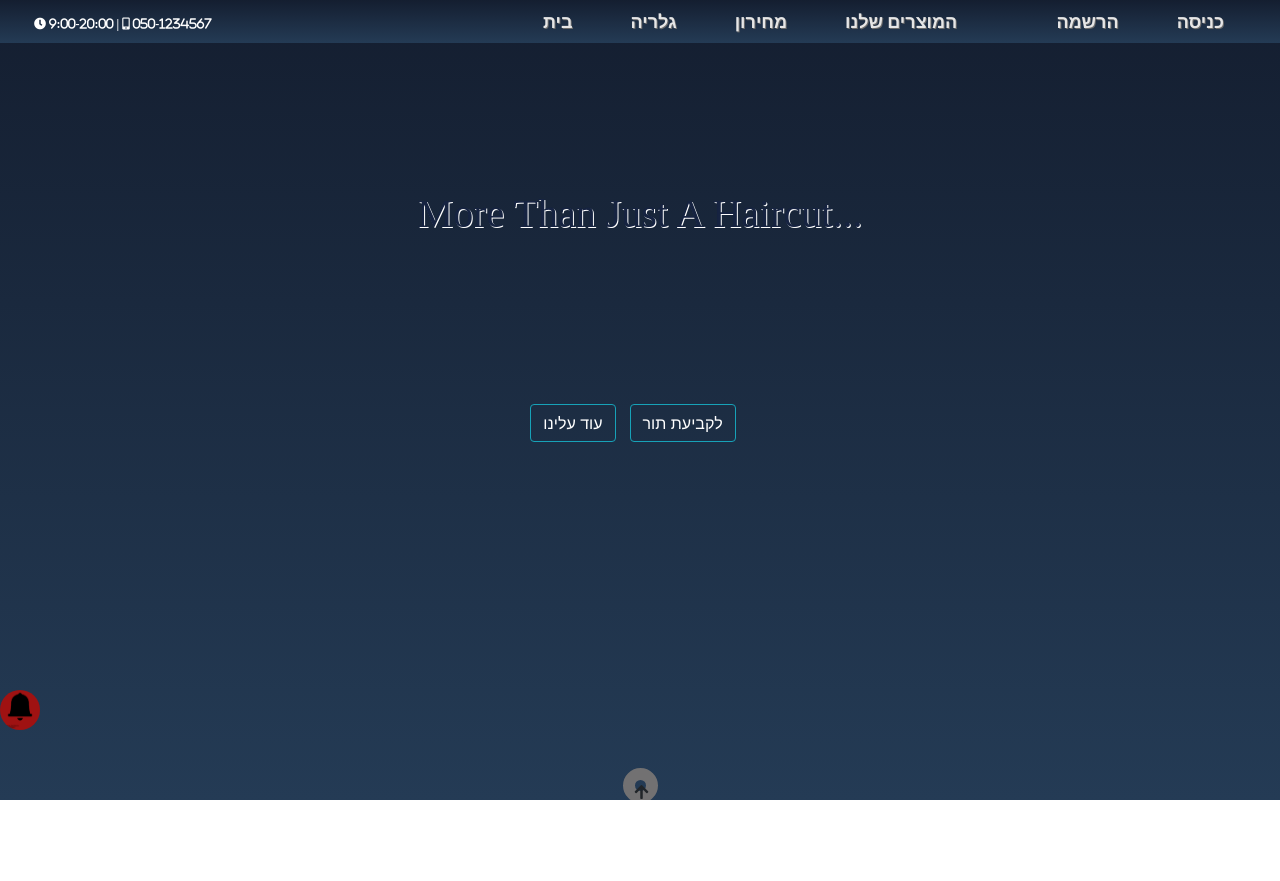
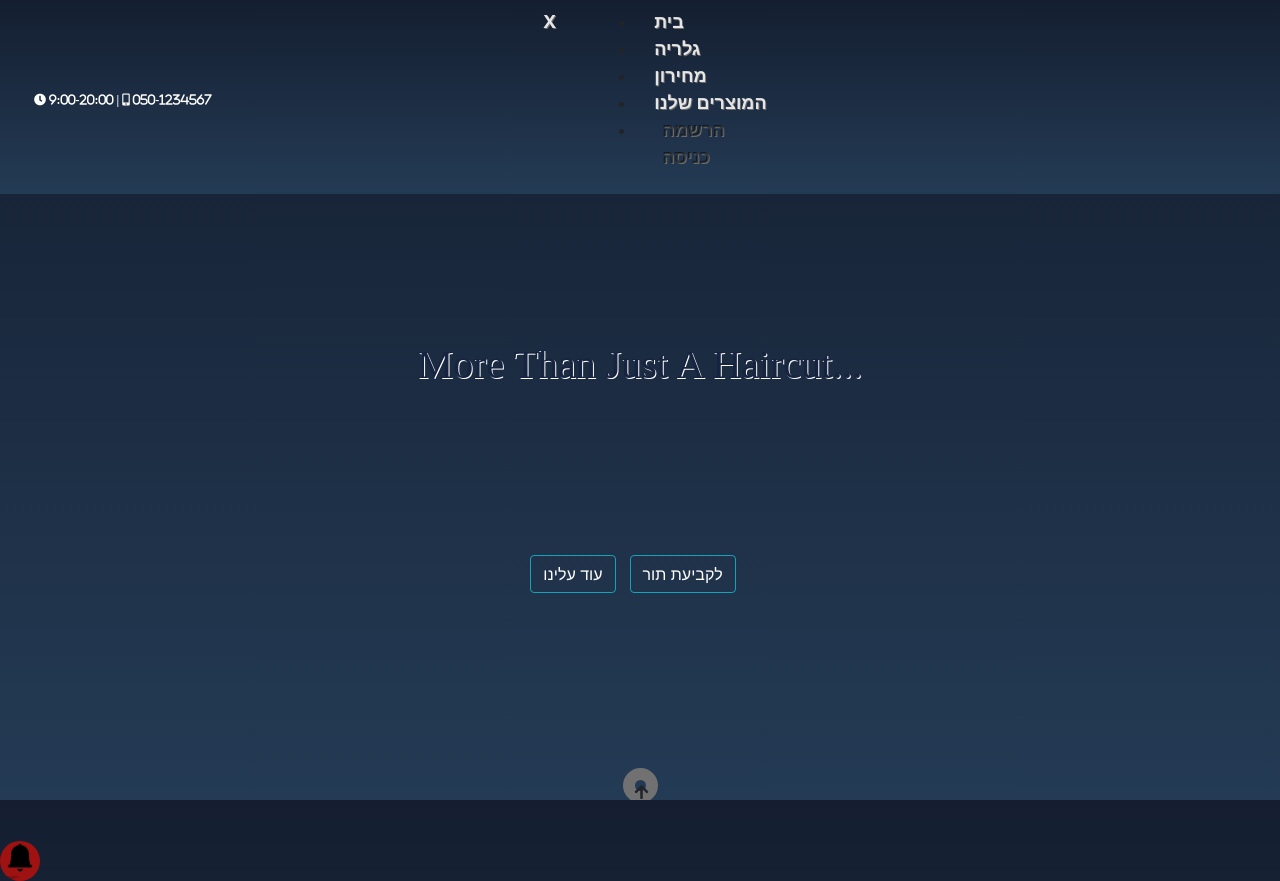
Before and after one commit to LilachAvr/barberShopHerokuTest, a React (Create React App) app in the folder client/: page / in a window 1280 px wide. Before the commit the page ends 800 px from the top, so only its background shows below. Built offline with nearby package versions, Linux system fonts and the light colour scheme; grey boxes are pictures that could not be loaded.

Commit message:
heruko update navbar

```diff
--- a/client/src/navbar/NavBar.js
+++ b/client/src/navbar/NavBar.js
@@ -33,7 +33,7 @@ import NotFound from '../notFound/NotFound';
 
 
 class NavBar extends Component {
-    state = { firstName: { firstName: null, phoneNumber: null }, dateHistory: { date: '', time: '' }, name :{userName:'', phone:''} }
+    state = { firstName: { firstName: null, phoneNumber: null }, dateHistory: { date: '', time: '' }, name: { userName: '', phone: '' } }
     name = ''
     // date = (date, time) => {
     //     let temp = { date, time }
@@ -51,16 +51,16 @@ class NavBar extends Component {
         this.setState({ firstName: tmp })
     }
 
-    logs = (userName,phone,token) => {
-        console.log(userName,phone,token);
-        let temp = {userName, phone,token}
+    logs = (userName, phone, token) => {
+        console.log(userName, phone, token);
+        let temp = { userName, phone, token }
         console.log(temp);
 
-        this.setState({ name: temp})
+        this.setState({ name: temp })
         console.log(this.state.name);
 
     }
-componentDidMount(){
+    componentDidMount() {
         this.logs();
     }
 
@@ -80,15 +80,33 @@ componentDidMount(){
             <Navbar.Toggle aria-controls="basic-navbar-nav" />
             <Navbar.Collapse id="basic-navbar-nav">
                 <Nav className="mr-auto">
+                    <Link to='/'>X</Link>
+                    <ul>
+                        <li>
                             <Link to='/'>בית</Link>
+                        </li>
+                        <li>
                             <Link to='/Gallery'>גלריה</Link>
+                        </li>
+                        <li>
                             <Link to='/PriceList'>מחירון</Link>
+                        </li>
+                        <li>
                             <Link to='/Products'>המוצרים שלנו</Link>
-                </Nav>
-                <Form inline>
+                        </li>
+                        <li>
                             <Link to="/SignUp" className="nav-link"> הרשמה </Link>
                             <Link to="/SignIn" className="nav-link">כניסה</Link>
-                </Form>
+                        </li>
+                    </ul>
+
+
+
+
+                </Nav>
+                {/* <Form inline>
+
+                </Form> */}
             </Navbar.Collapse>
         </Navbar>
     )
@@ -101,6 +119,7 @@ componentDidMount(){
             <Navbar.Toggle aria-controls="basic-navbar-nav" />
             <Navbar.Collapse id="basic-navbar-nav">
                 <Nav className="mr-auto">
+                    <Link to='/Home1'>בית</Link>
                     <Link to='/Home1'>בית</Link>
                     <Link to='/Gallery'>גלריה</Link>
                     <Link to='/SettingQueues'>קביעת תורים</Link>
@@ -122,6 +141,7 @@ componentDidMount(){
             <Navbar.Toggle aria-controls="basic-navbar-nav" />
             <Navbar.Collapse id="basic-navbar-nav">
                 <Nav className="mr-auto">
+                    <Link to='/WebManager'>בית</Link>
                     <Link to='/WebManager'>בית</Link>
                     <Link to='/Gallery'>גלריה</Link>
                     <Link to='/SettingQAdmin'>קביעת תורים</Link>
@@ -174,12 +194,12 @@ componentDidMount(){
                     <Route exact path='/SettingQueues' render={() => <SettingQueues logs={this.logs} username={this.state.name} phone={this.state.phoneNumber} select={this.date} />} />
                     <Route exact path='/PriceList' component={PriceList} />
                     <Route exact path='/Products' component={Products} />
-                    <Route exact path='/SignIn' render={() => <SignIn userName={this.username} logs={this.logs} log={this.props.log}/>} />
+                    <Route exact path='/SignIn' render={() => <SignIn userName={this.username} logs={this.logs} log={this.props.log} />} />
                     <Route exact path='/SignUp' component={SignUp} />
                     <Route exact path='/Admin' render={() => <Admin userName={this.username} logs={this.logs} />} />
                     <Route exact path='/signUpAdmin' component={SignUpAdmin} />
                     <Route exact path='/ClientQueues' render={() => <ClientQueues username={this.state.firstName} dateHistory={this.state.dateHistory} />} />
-                    <Route exact path='/ClientQueuesToEmployee' render={() => <ClientQueuesToEmployee username={this.state.firstName} dateHistory={this.state.dateHistory} logs={this.logs} log={this.props.log}/>} />
+                    <Route exact path='/ClientQueuesToEmployee' render={() => <ClientQueuesToEmployee username={this.state.firstName} dateHistory={this.state.dateHistory} logs={this.logs} log={this.props.log} />} />
                     <Route exact path='/Login' component={Login} />
                     <Route exact path='/AboutUs' component={AboutUs} />
                     <Route exact path='/TermsOfUse' component={TermsOfUse} />
@@ -189,9 +209,9 @@ componentDidMount(){
                     <Route exact path='/SettingQAdmin' render={() => <SettingQAdmin username={this.state.firstName} select={this.date} />} />
                     <Route exact path='/UpdatePriceList' component={UpdatePriceList} />
                     <Route exact path='/UploadImages' component={ReactUploadImage} />
-                    <Route exact path='/Employee' render={() => <Employee userName={this.username} logs={this.logs} log={this.props.log}/>} />
-                    <Route exact path='/S' component={S}/>
-                    <Route exact path='/Footer' component={Footer}/>
+                    <Route exact path='/Employee' render={() => <Employee userName={this.username} logs={this.logs} log={this.props.log} />} />
+                    <Route exact path='/S' component={S} />
+                    <Route exact path='/Footer' component={Footer} />
                     <Route component={NotFound} />
                 </Switch>
             </BrowserRouter>
```
Lines whose indentation alone changed are shown as unchanged.
